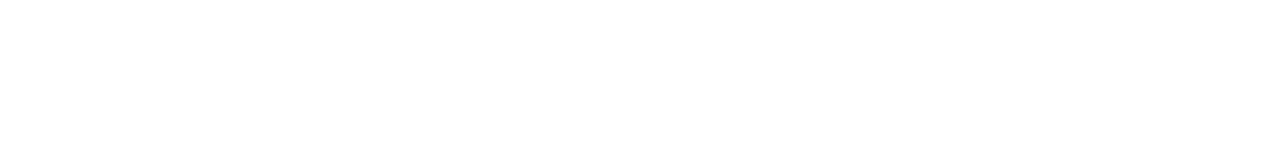
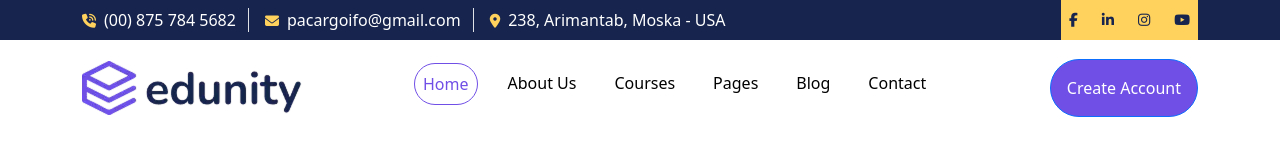
Before and after one commit to Shahd-Samaneh/CourseHub, a plain HTML site: page index.html in a window 1280 px wide. Drawn offline with nearby package versions, Linux system fonts and the light colour scheme.

Commit message:
create header

```diff
--- a/assets/css/home.css
+++ b/assets/css/home.css
@@ -2,6 +2,29 @@
     background-color: var(--primaryColor1);
 }
 
-.header .contact-info .social-media {
+.header .contact-info .right-side-info {
        background-color: var(--yellowColor);
 }
+
+.navbar-expand-lg .navbar-nav .nav-link {
+    color: var(--blackColor);
+    padding-left: 30px ;
+
+}
+.navbar-nav .nav-link.active, .navbar-nav .nav-link.show {
+    color: var(--lightPurpule);
+    border: var(--bs-border-width) var(--bs-border-style) var(--lightPurpule);
+    border-radius: var(--bs-border-radius-xxl)
+
+}
+
+.navbar .create-btn button{
+    background-color: var(--lightPurpule);
+}
+/* .navbar .create-btn{
+    position:relative;
+}
+
+.navbar .create-btn .arrow-button {
+    position: absolute;
+} */
--- a/assets/css/main.css
+++ b/assets/css/main.css
@@ -1,4 +1,6 @@
 :root{
     --primaryColor1: #17254E;
     --yellowColor  : #FFD25D;
+    --lightPurpule: #704FE6;
+    --blackColor:#000000;
 }
--- a/index.html
+++ b/index.html
@@ -23,49 +23,91 @@
 </head>
 
 <body>
-    <!-- <header class="header">
-        <div class="contact-info">
-            <div class="container">
-                <div class="row text-light">
-                    <div class="col-3">
-                        <span class="phone-number">(00) 875 784 5682</span>
-
+  <header class="header ">
+    <div class="contact-info ">
+      <div class="container text-center">
+        <div class="row text-white align-items-center ">
+          <div class="col-auto ">
+            <div class="left-side-info  py-2">
+            <div class="row">
+              <div class="phone-info col-auto d-flex align-items-center ">
+                <i class="fa-solid fa-phone-volume fa-sm pe-2" style="color: #ffd25d;"></i>
+                <span> (00) 875 784 5682</span>
               </div>
-                    <div class="col-3">
-                        <span class="email-info"> pacargoifo@gmail.com</span>
-
+              <div class="email-info col-auto d-flex align-items-center border-start ps-3">
+                <i class="fa-solid fa-envelope fa-sm pe-2" style="color: #ffd25d;"></i>
+                <span> pacargoifo@gmail.com</span>
               </div>
-                    <div class="col-3">
-                        <span class="adress-info">238, Arimantab, Moska - USA</span>
-
+              <div class="location-info col-auto d-flex align-items-center border-start ps-3">
+                <i class="fa-solid fa-location-dot fa-sm pe-2" style="color: #ffd25d;"></i>
+                <span>238, Arimantab, Moska - USA</span>
               </div>
-
-                    <div class="col-3">
-                        <div class="social-media row align-item-center">
-                            <div class="col-1">
-                                <i class="fa-brands fa-facebook-f"></i>
             </div>
-                            <div class="col-1">
-
-                                <i class="fa-brands fa-instagram"></i>
           </div>
-                            <div class="col-1">
-                                <i class="fa-brands fa-linkedin-in"></i>
           </div>
-                            <div class="col-1">
-                                <i class="fa-brands fa-youtube"></i>
+          <div class="col-auto ms-auto">
+            <div class="right-side-info  py-2 px-2 h-100">
+            <div class="row align-items-start ">
+              <div class="col">
+                <a href="#"><i class="fa-brands fa-facebook-f fa-sm" style="color: #17254e;"></i></a>
               </div>
-
+              <div class="col">
+                <a href="#"> <i class="fa-brands fa-linkedin-in fa-sm" style="color: #17254e;"></i></a>
               </div>
-
-
-
+              <div class="col">
+                <a href="#"> <i class="fa-brands fa-instagram fa-sm" style="color: #17254e;"></i></a>
+              </div>
+              <div class="col">
+                <a href="#"><i class="fa-brands fa-youtube fa-sm" style="color: #17254e;"></i></a>
+              </div>
+            </div>
+          </div>
           </div>
 
         </div>
       </div>
     </div>
-    </header> -->
+
+    <nav class="navbar navbar-expand-lg bg-white py-3">
+      <div class="container">
+        <a class="navbar-brand pe-5" href="#"><img src="./assets/img/logo/logo.webp" /></a>
+        <button class="navbar-toggler" type="button" data-bs-toggle="collapse" data-bs-target="#navbarSupportedContent"
+          aria-controls="navbarSupportedContent" aria-expanded="false" aria-label="Toggle navigation">
+          <span class="navbar-toggler-icon"></span>
+        </button>
+        <div class="collapse navbar-collapse" id="navbarSupportedContent">
+          <ul class="navbar-nav me-auto ps-5 mb-2 mb-lg-0">
+            <li class="nav-item">
+              <a class="nav-link active  p-2 mb-2" aria-current="page" href="#">Home</a>
+            </li>
+            <li class="nav-item">
+              <a class="nav-link" aria-current="page" href="#">About Us</a>
+            </li>
+            <li class="nav-item">
+              <a class="nav-link" href="#">Courses</a>
+            </li>
+            <li class="nav-item">
+              <a class="nav-link" href="#">Pages</a>
+            </li>
+            <li class="nav-item">
+              <a class="nav-link" href="#">Blog</a>
+            </li>
+            <li class="nav-item">
+              <a class="nav-link" href="#">Contact</a>
+            </li>
+
+          </ul>
+          <form class="create-btn d-flex" role="search">
+            <button type="submit" class="btn btn-primary d-flex align-items-center  rounded-pill p-3">
+              <span >Create Account</span>
+            </button>
+          </form>
+        </div>
+      </div>
+    </nav>
+
+  </header>
+
   <!-- Bootstrap -->
   <script src="https://cdn.jsdelivr.net/npm/bootstrap@5.3.8/dist/js/bootstrap.bundle.min.js"
     integrity="sha384-FKyoEForCGlyvwx9Hj09JcYn3nv7wiPVlz7YYwJrWVcXK/BmnVDxM+D2scQbITxI"
```
Also changed, not shown: assets/img/logo/logo.webp (added). Lines whose indentation alone changed are shown as unchanged.
